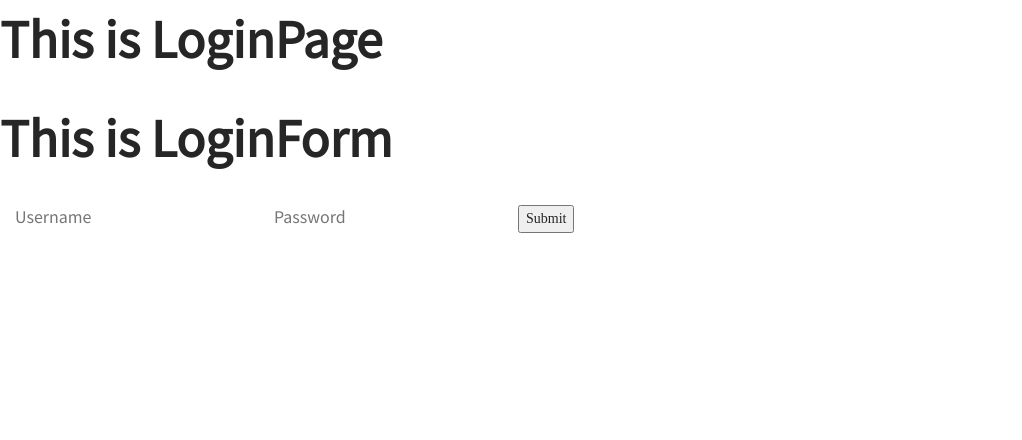
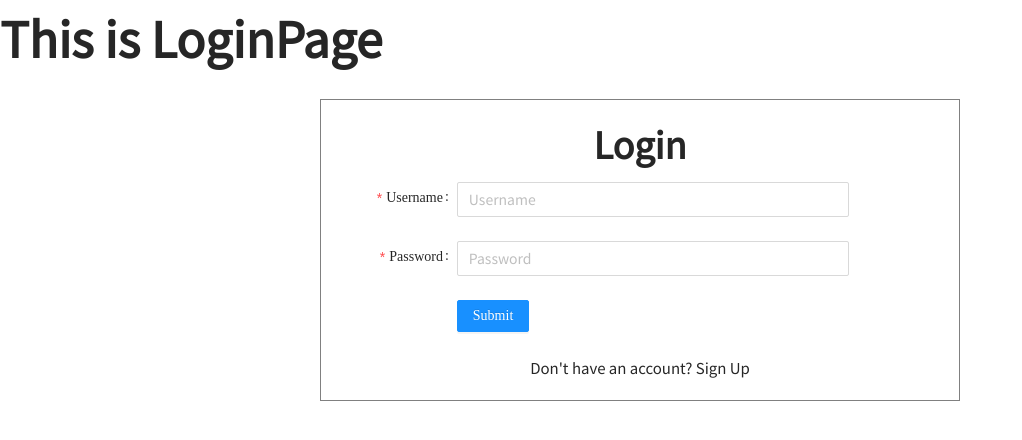
Before and after one commit to annsuparada/party-planner, a React (Create React App) app in the folder client/: page /login in a window 1280 px wide. Shown: the top 440 px of the page, without its empty margins (0-1022 px from the left). Built offline with nearby package versions, Linux system fonts and the light colour scheme.

Commit message:
loginform validation

```diff
--- a/client/src/components/LoginForm.js
+++ b/client/src/components/LoginForm.js
@@ -1,53 +1,90 @@
 import React, { useState } from 'react';
 import { connect } from "react-redux";
-import { withRouter } from "react-router-dom";
+import { withRouter, Link } from "react-router-dom";
 import { login } from "../store/actions/index";
-import { Spin } from 'antd';
+import { Spin, Form, Input, Button, Alert } from 'antd';
 const LoginForm = props => {
     const [input, setInput] = useState({
         username: "",
         password: ""
     })
+    const validateForm = () => {
+        let valid = true
+        if (input.username.length === 0) {
+            valid = false
+        } else if (input.password.length === 0) {
+            valid = false
+        }
+        return valid
+    }
 
     const inputHandler = e => {
-        setInput({...input, [e.target.name]: e.target.value });
+        setInput({ ...input, [e.target.name]: e.target.value });
     }
 
     const submitHandler = e => {
-        e.preventDefault();
+        if (validateForm()) {
             props.login(props.history, input);
-        setInput({
-            username: "",
-            password: ""
-        })
+        } else {
+            console.log('Invalid form')
         }
+    }
+
+    const layout = {
+        labelCol: { span: 5 },
+        wrapperCol: { span: 15 },
+    };
+    const tailLayout = {
+        wrapperCol: { offset: 5, span: 4 },
+    };
     return (
         <>
-        <h1>This is LoginForm</h1>
-        <form onSubmit={submitHandler}>
-            <input
+            <Form {...layout} className="form">
+                <h3>Login</h3>
+                <Form.Item
+                    label="Username"
+                    name="username"
+                    rules={[
+                        {
+                            required: true,
+                            message: 'Username is required!',
+                        },
+                    ]}
+                >
+                    <Input
                         placeholder="Username"
                         type="text"
                         name="username"
                         value={input.username}
                         onChange={inputHandler}
                     />
-            <input
+                    {props.error && <Alert message={props.error} type="error" closable="true"/>}
+                </Form.Item>
+                <Form.Item
+                    label="Password"
+                    name="password"
+                    rules={[
+                        {
+                            required: true,
+                            message: 'Password is required!',
+                        },
+                    ]}
+                >
+                    <Input
                         placeholder="Password"
                         type="password"
                         name="password"
                         value={input.password}
                         onChange={inputHandler}
                     />
-            <button>
-                {props.isLoading ? (
-                 <Spin size="large" />
-                 ):(
-                'Submit'
-                )}
-            </button>
-        </form>
-        {props.error && <p>{props.error}</p>}
+                </Form.Item>
+                <Form.Item {...tailLayout}>
+                    <Button type="primary" htmlType="submit" onClick={() => submitHandler()}>
+                        Submit
+                    </Button >
+                </Form.Item>
+                <p>Don't have an account? <Link to='/register'>Sign Up</Link></p>
+            </Form>
         </>
     )
 }
--- a/client/src/components/RegisterForm.js
+++ b/client/src/components/RegisterForm.js
@@ -1,8 +1,8 @@
 import React, { useState } from 'react';
 import { connect } from "react-redux";
-import { withRouter } from "react-router-dom";
+import { withRouter, Link } from "react-router-dom";
 import { register } from "../store/actions/index";
-import { Spin, Form, Input, Button, Alert, Row, Col } from 'antd';
+import { Spin, Form, Input, Button, Alert } from 'antd';
 import './form.scss'
 const RegisterForm = props => {
 
@@ -95,8 +95,6 @@ const RegisterForm = props => {
         </Form.Item>
 
         <Form.Item {...tailLayout}>
-
-
           <Button
             type="primary"
             htmlType="submit"
@@ -106,7 +104,7 @@ const RegisterForm = props => {
             Submit
           </Button>
         </Form.Item>
-
+        <p>Already had an account? <Link to='/login'>Login</Link></p>
 
       </Form>
 
--- a/client/src/components/form.scss
+++ b/client/src/components/form.scss
@@ -9,5 +9,7 @@
         text-align: center;
         margin: 10px;
     }
-
+    p{
+        text-align: center;
+    }
 }
--- a/client/src/components/shoppingListComponents/ShoppingListForm.js
+++ b/client/src/components/shoppingListComponents/ShoppingListForm.js
@@ -2,7 +2,7 @@ import React, { useState } from 'react';
 import { connect } from "react-redux";
 import { withRouter } from "react-router-dom";
 import { addItem, deleteItem } from '../../store/actions';
-import { Form, Select, Input, Button, Row, Col, Popconfirm, message } from 'antd';
+import { Form, Input, Button, Row, Col, Popconfirm, message } from 'antd';
 import './shoppingListForm.scss';
 
 import { CloseSquareOutlined } from '@ant-design/icons';
```
Lines whose indentation alone changed are shown as unchanged.
